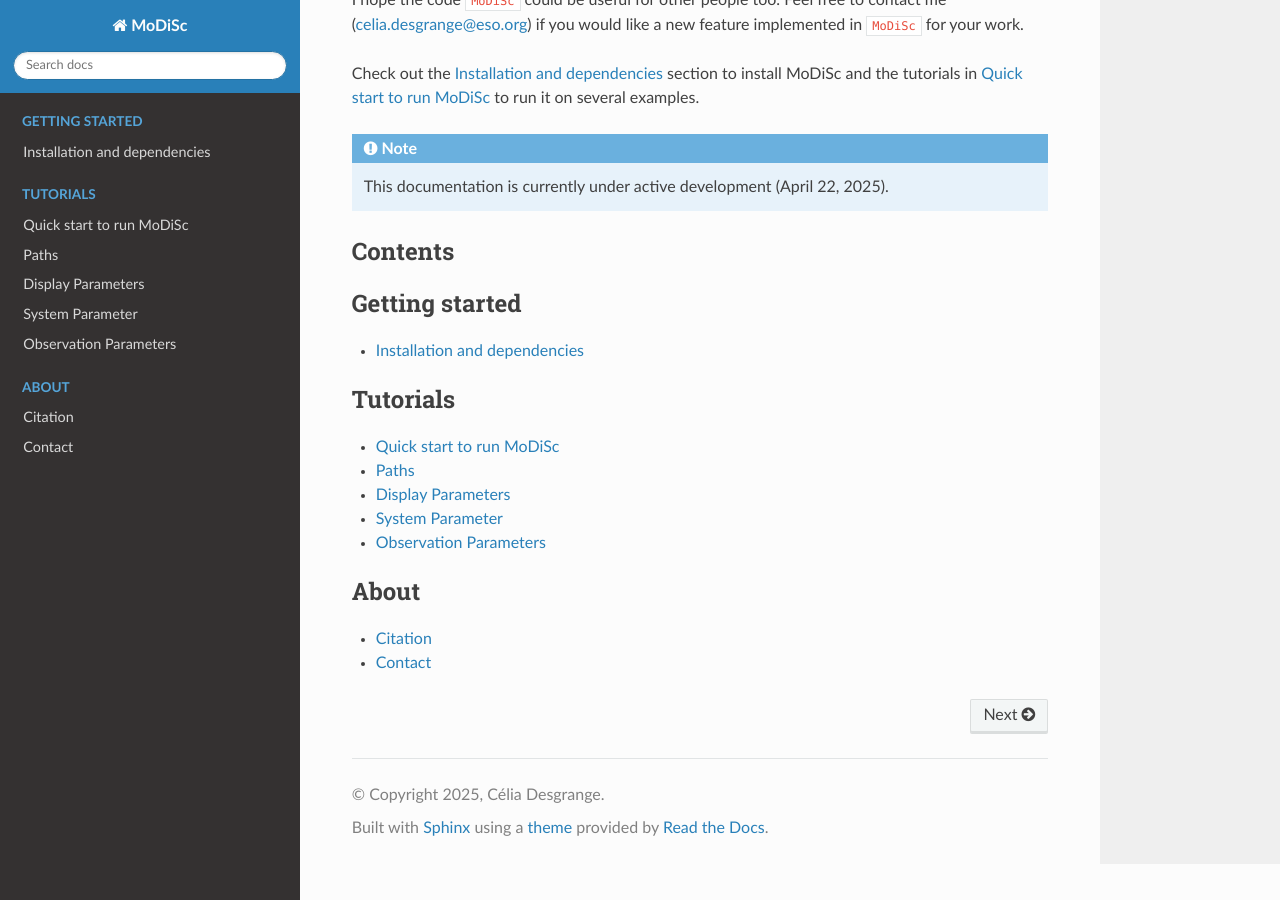
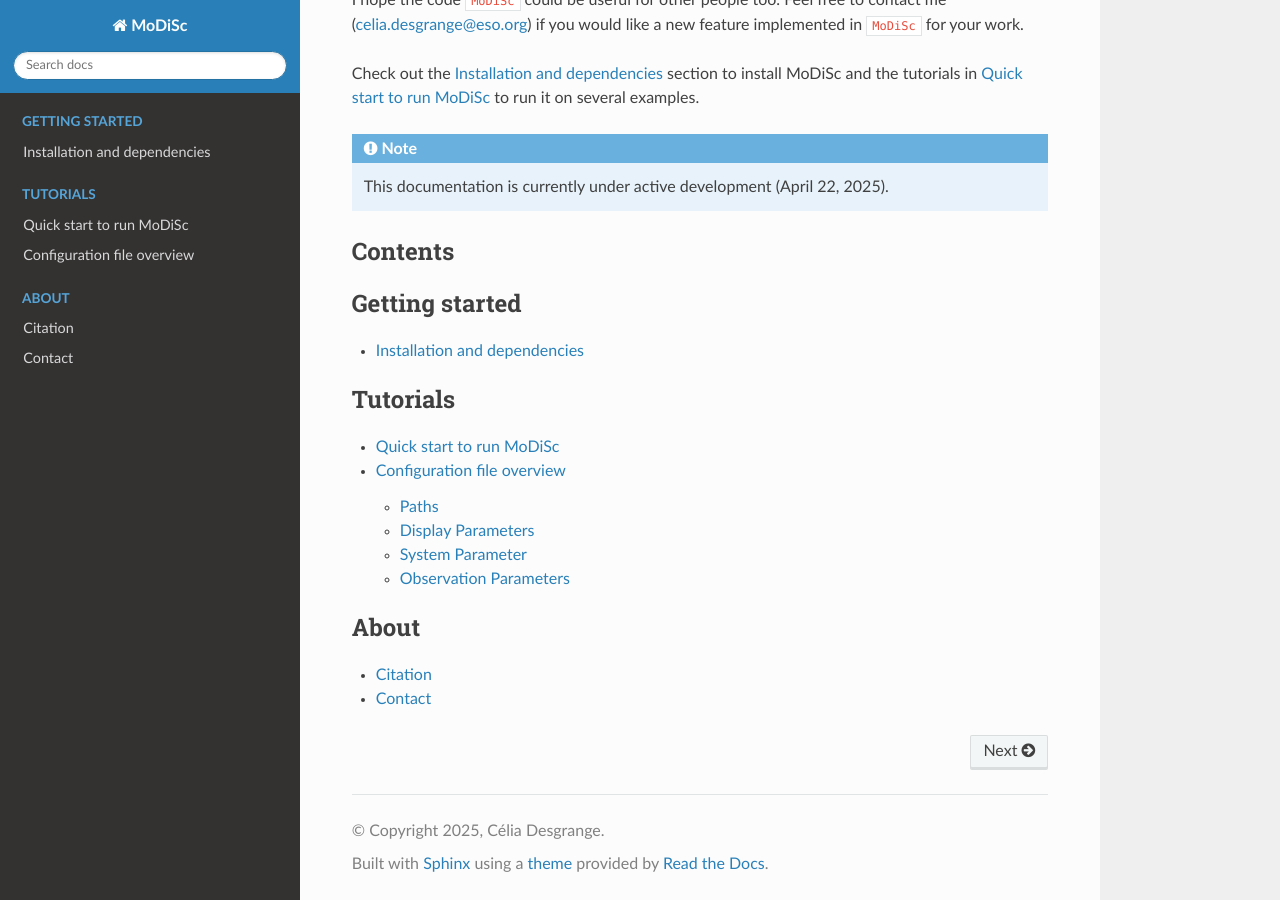
Before and after one commit to cdesgrange/MoDiSc, a Sphinx documentation site: the page built from docs/index.rst, in a window 1280 px wide and 900 px high, scrolled down 731 px. Built offline with Sphinx 7.4.7 and the Read the Docs theme 3.1.0, drawn with Linux system fonts in a browser that asks for light colours.

Commit message:
add title

```diff
--- a/docs/Configuration-file-overview.rst
+++ b/docs/Configuration-file-overview.rst
@@ -1,3 +1,6 @@
+Configuration file overview
+---------------------------
+
 Here, I present the information written in a configuration file to model a polarized intensity observation using a Nelder-Mead optimization.
 
 The example configuration file corresponds to ``job1_example_1obs_polarized_intensity_Nelder-Mead.yaml`` located in the folder ``config_files/`` on `GitHub <https://github.com/cdesgrange/MoDiSc>`_,
```
